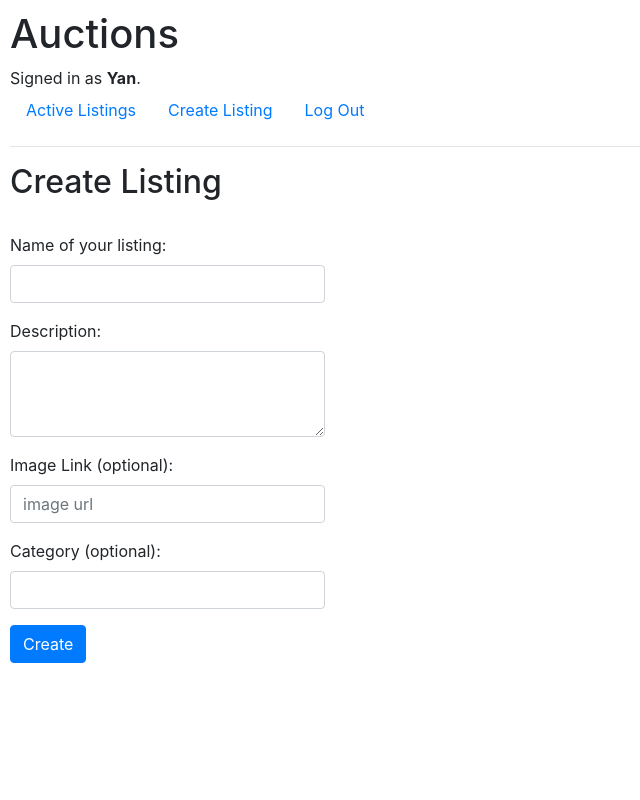
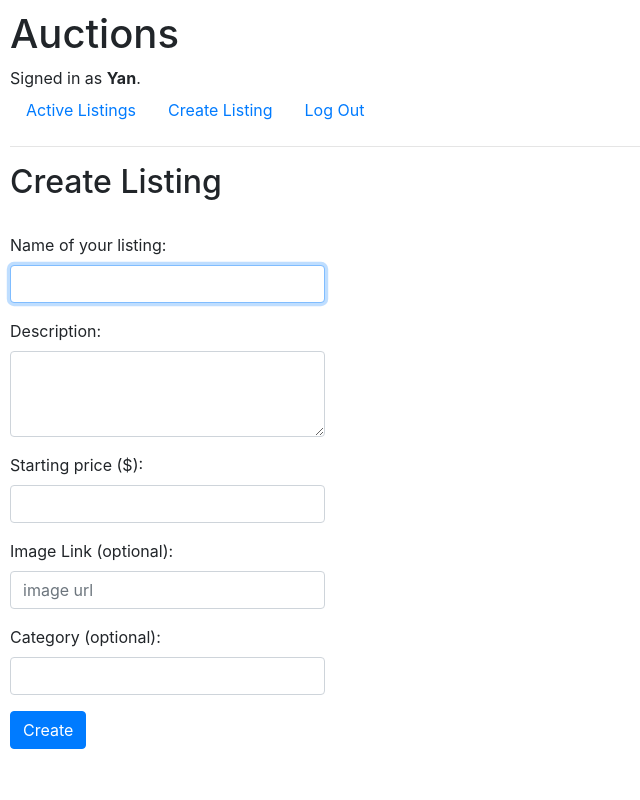
Before and after one commit to YanMaciel/harvard-cs50web-commerce, a Django app: page /create_listing in a window 1280 px wide. Shown: the whole page, without its empty margins (0-640 px from the left). Run offline with Django 3.2, Linux system fonts and the light colour scheme; a user stored in the database is signed in; data comes from the database, SQL or seed files in the repository; both versions use the stored data as it was after the commit; some libraries are stand-ins or nearby versions.

Commit message:
create listing starting price rules

```diff
--- a/auctions/templates/auctions/create_listing.html
+++ b/auctions/templates/auctions/create_listing.html
@@ -8,11 +8,20 @@
           {% csrf_token %}
           <div class="form-group w-25">
             <label for="title">Name of your listing:</label>
-            <input type="text" class="form-control" id="title" name="title" required>
+            <input type="text" class="form-control" id="title" name="title" required autofocus>
           </div>
           <div class="form-group w-25">
               <label for="description">Description:</label>
               <textarea class="form-control" id="description" name="description" rows="3" required></textarea>
+          </div>
+          <div class="form-group w-25">
+            <label for="price">Starting price ($):</label>
+            <input type="number" min="1" class="form-control" id="price" name="price" required placeholder="" autocomplete="off"
+            onkeypress="return event.charCode >= 48 && event.charCode <= 57">
+            {% if error %}
+            <p style="color: red;">Please input a valid price</p>
+            {% endif %}
+
           </div>
           <div class="form-group w-25">
             <label for="image_url">Image Link (optional):</label>
--- a/auctions/views.py
+++ b/auctions/views.py
@@ -1,3 +1,4 @@
+
 from django.contrib.auth import authenticate, login, logout
 from django.db import IntegrityError
 from django.http import HttpResponse, HttpResponseRedirect
@@ -5,7 +6,7 @@ from django.shortcuts import render
 from django.urls import reverse
 from django.contrib.auth.decorators import login_required
 
-from .models import User, Item
+from .models import User, Item, Bid
 
 
 def index(request):
@@ -69,14 +70,27 @@ def register(request):
 @login_required
 def create_listing(request):
     if request.method == "POST":
-        listing = Item(
-            title=request.POST["title"],
-            description=request.POST["description"],
-            image_url=request.POST["image_url"],
-            category=request.POST["category"],
-            owner=User(id=request.user.id)
-        )
-        listing.save()
+        if request.POST["price"].isdigit():
+            listing = Item(
+                title=request.POST["title"],
+                description=request.POST["description"],
+                image_url=request.POST["image_url"],
+                category=request.POST["category"],
+                owner=User(id=request.user.id)
+            )
+            listing.save()
+
+            start_price = Bid(
+                bid_price=float(request.POST["price"]),
+                owner=User(id=request.user.id),
+                product=Item(id=listing.id)
+            )
+            start_price.save()
+            print(Bid.objects.filter(id=start_price.id))
+        else:
+            return render(request, "auctions/create_listing.html", {
+                "error": "error"
+            })
 
     print(Item.objects.filter(owner=request.user.id))
     return render(request, "auctions/create_listing.html")
```
Also changed, not shown: db.sqlite3.
